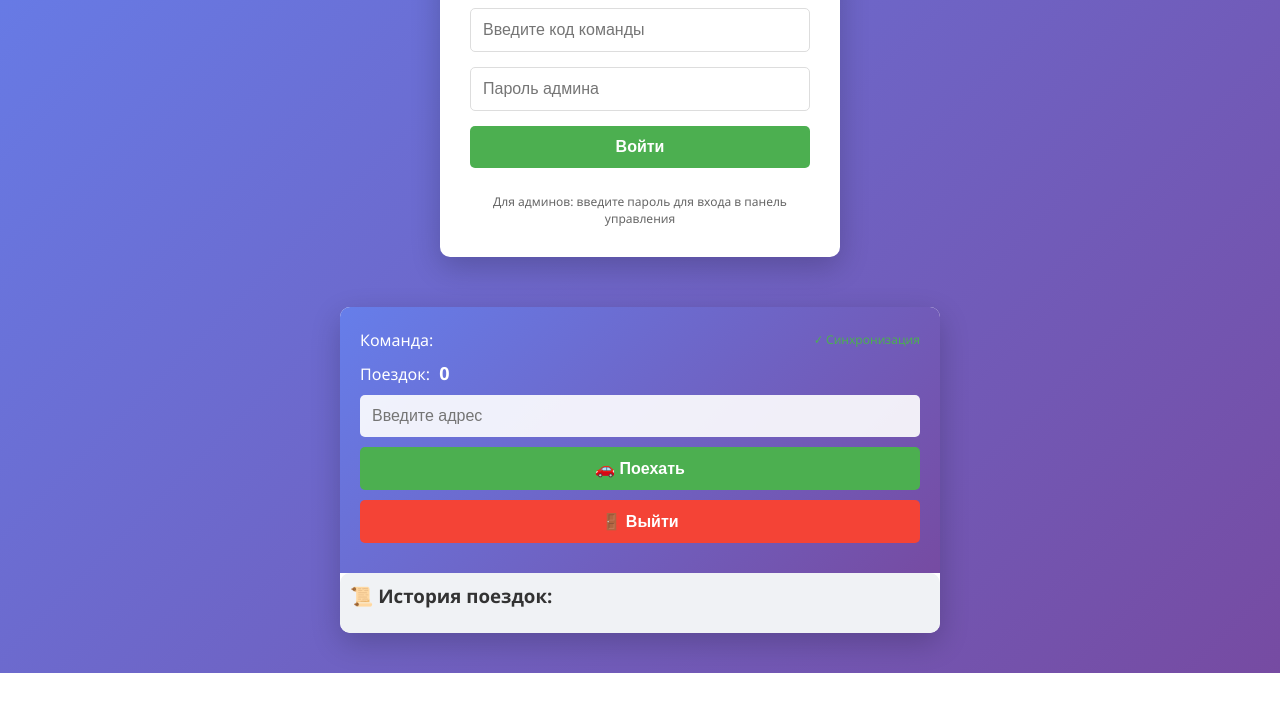
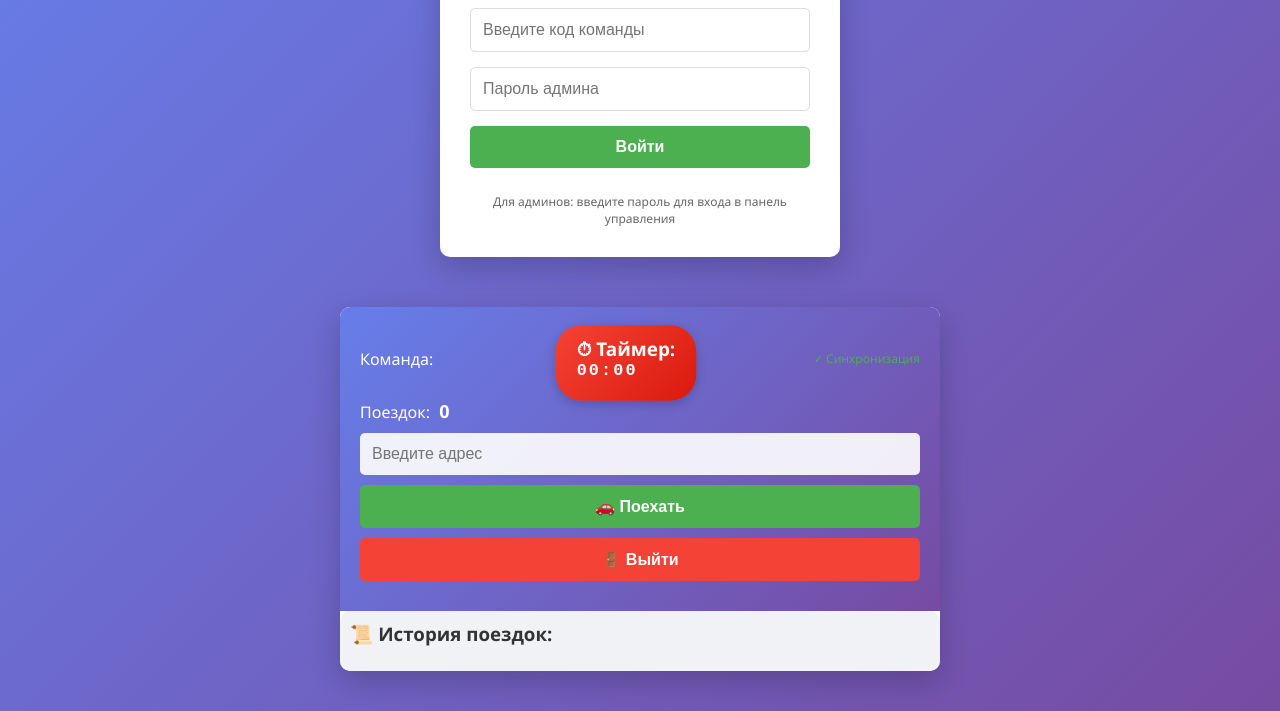
Before and after one commit to antonbaranov996KAZAKH/True_detective_game, a website: page public/index.html in a window 1280 px wide. Shown: the part 155-866 px from the top of the page. Before the commit the page ends 828 px from the top, so only its background shows below. Drawn offline with Linux system fonts and the light colour scheme.

Commit message:
Update index.html

```diff
--- a/public/index.html
+++ b/public/index.html
@@ -5,6 +5,39 @@
   <meta name="viewport" content="width=device-width, initial-scale=1.0">
   <title>Детективная игра</title>
   <link rel="stylesheet" href="style.css">
+  <style>
+    /* Дополнительные стили для таймера */
+    .timer-display {
+      background: linear-gradient(135deg, #667eea 0%, #764ba2 100%);
+      padding: 10px 20px;
+      border-radius: 25px;
+      color: white;
+      font-weight: bold;
+      font-size: 18px;
+      box-shadow: 0 3px 10px rgba(0,0,0,0.2);
+      animation: pulse 2s infinite;
+    }
+
+    .timer-display.active {
+      background: linear-gradient(135deg, #4CAF50 0%, #45a049 100%);
+    }
+
+    .timer-display.inactive {
+      background: linear-gradient(135deg, #f44336 0%, #da190b 100%);
+    }
+
+    @keyframes pulse {
+      0% { transform: scale(1); }
+      50% { transform: scale(1.05); }
+      100% { transform: scale(1); }
+    }
+
+    .timer-value {
+      font-family: monospace;
+      font-size: 20px;
+      letter-spacing: 2px;
+    }
+  </style>
 </head>
 <body>
 
@@ -25,8 +58,11 @@
 <!-- Игровой экран -->
 <div id="game">
   <div id="main-info">
-    <div style="display: flex; justify-content: space-between; align-items: center;">
+    <div style="display: flex; justify-content: space-between; align-items: center; flex-wrap: wrap; gap: 10px;">
       <span>Команда: <b id="teamCodeDisplay"></b></span>
+      <div id="timerDisplay" class="timer-display inactive">
+        ⏱ Таймер: <span id="timerValue" class="timer-value">00:00</span>
+      </div>
       <span id="syncIndicator" style="font-size: 12px; color: #4CAF50;">✓ Синхронизация</span>
     </div>
     <span>Поездок: <b id="tripsLeft">0</b></span>
```
